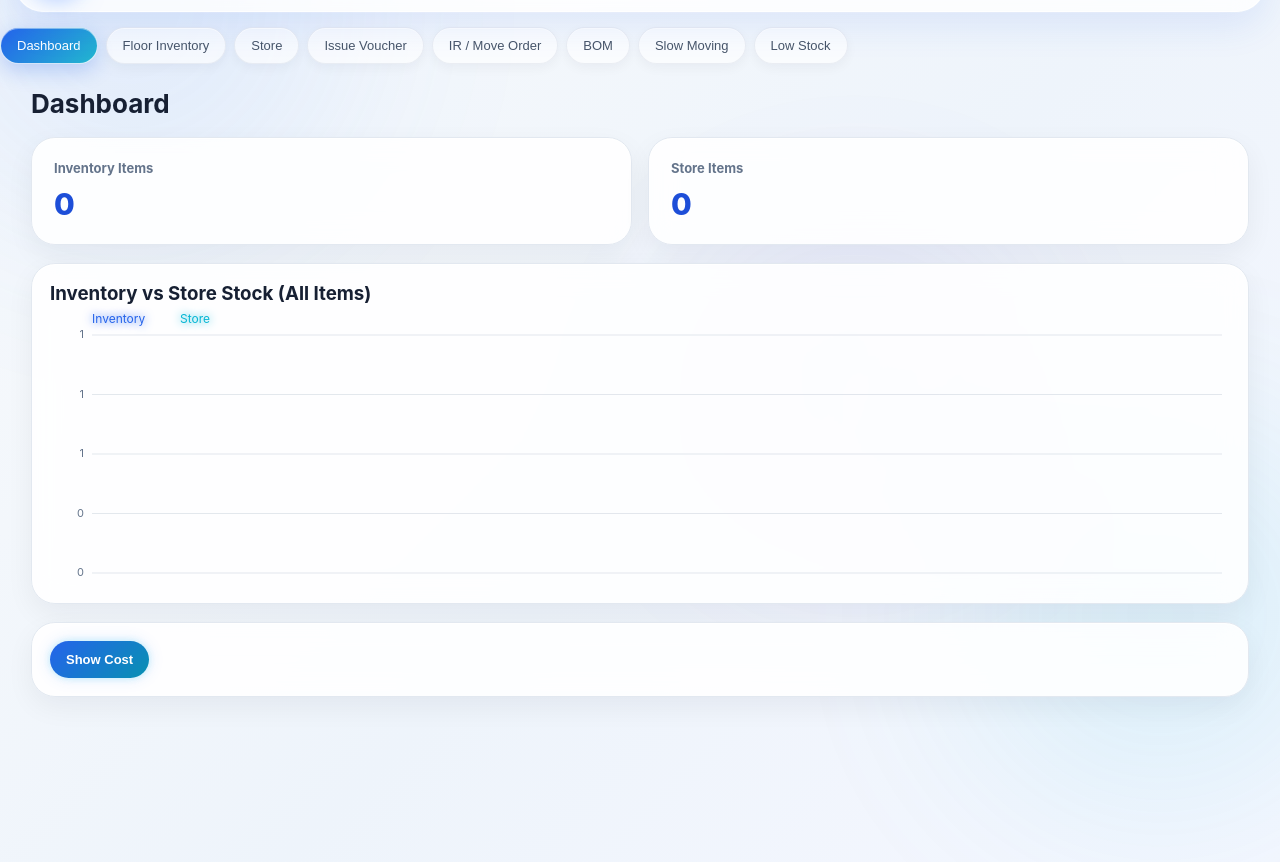
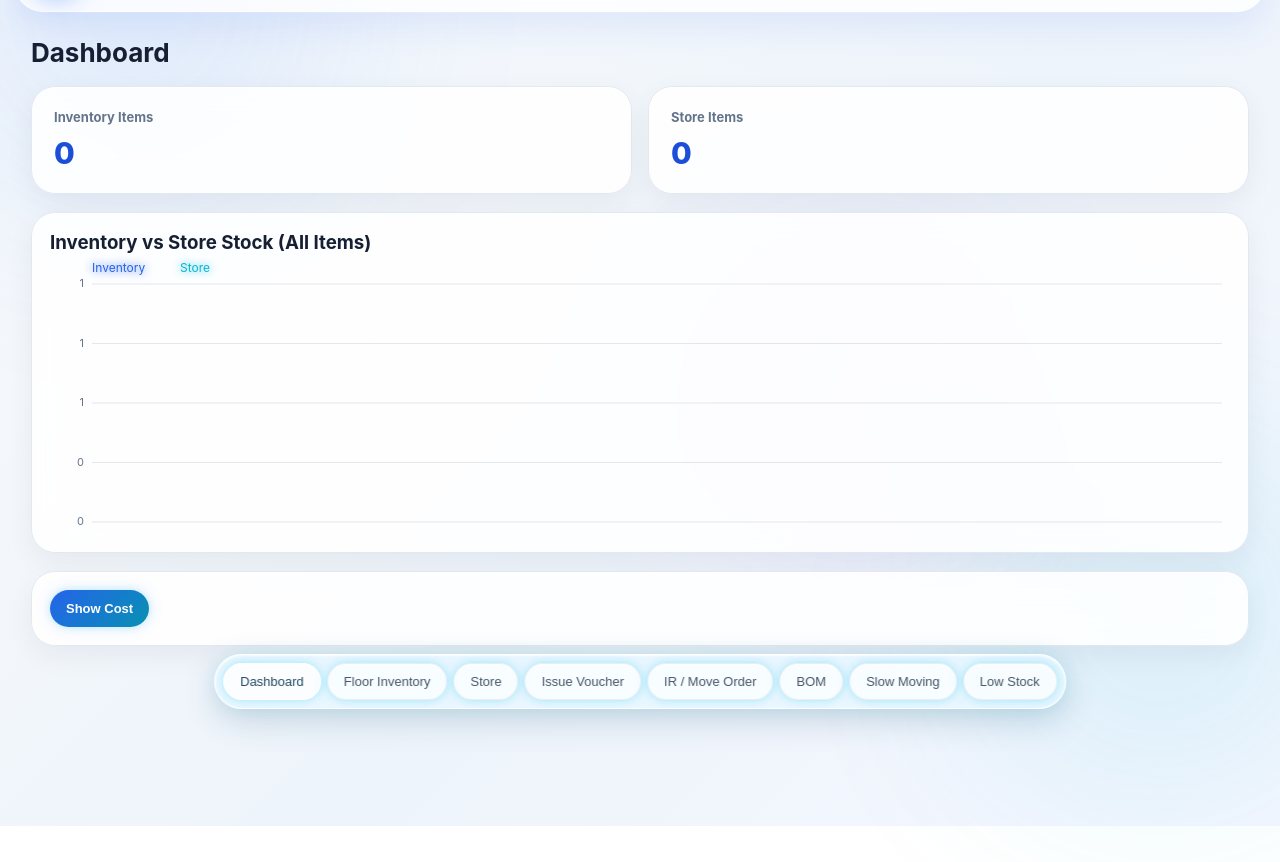
Before and after one commit to hellj504-afk/Store-OS, a plain HTML site: page index.html in a window 1280 px wide. Shown: the part 77-939 px from the top of the page. After the commit the page ends 903 px from the top, so only its background shows below. Drawn offline with nearby package versions, Linux system fonts and the light colour scheme; no server answers.

Commit message:
Fix bottom floating navigation positioning

```diff
--- a/css/style.css
+++ b/css/style.css
@@ -180,3 +180,28 @@ nav{gap:8px;align-items:center}
 @media(prefers-reduced-motion:reduce){
   .topbar .nav-btn,.btn,.file-btn{animation:none!important}
 }
+
+
+/* Fixed bottom navigation: moved outside header to avoid transformed-parent issues */
+.bottom-nav{
+ position:fixed!important;left:50%!important;right:auto!important;
+ bottom:calc(14px + env(safe-area-inset-bottom, 0px))!important;
+ top:auto!important;transform:translateX(-50%)!important;
+ z-index:9999!important;display:flex!important;align-items:center;gap:6px;
+ width:max-content;max-width:calc(100vw - 20px);padding:8px;
+ flex-wrap:nowrap!important;overflow-x:auto;overflow-y:hidden;
+ border:1px solid rgba(255,255,255,.92);border-radius:999px;
+ background:rgba(235,248,255,.82);
+ -webkit-backdrop-filter:blur(26px) saturate(190%);
+ backdrop-filter:blur(26px) saturate(190%);
+ box-shadow:0 10px 34px rgba(15,75,110,.20),0 0 18px rgba(34,211,238,.12),inset 0 1px 2px rgba(255,255,255,.98);
+ scrollbar-width:none;
+}
+.bottom-nav::-webkit-scrollbar{display:none}
+.bottom-nav .nav-btn{flex:0 0 auto;white-space:nowrap;animation:navNeonBreath 3.8s ease-in-out infinite}
+.bottom-nav .nav-btn.active{color:#244c61;background:rgba(255,255,255,.78);border-color:#fff;box-shadow:0 0 8px rgba(34,211,238,.42),0 0 18px rgba(56,189,248,.25),inset 0 1px 2px #fff}
+body{padding-bottom:120px!important}
+@media(max-width:760px){
+ .bottom-nav{width:calc(100vw - 20px);max-width:calc(100vw - 20px);justify-content:flex-start;padding:8px 7px}
+ .bottom-nav .nav-btn{padding:10px 13px;font-size:12px}
+}
```
